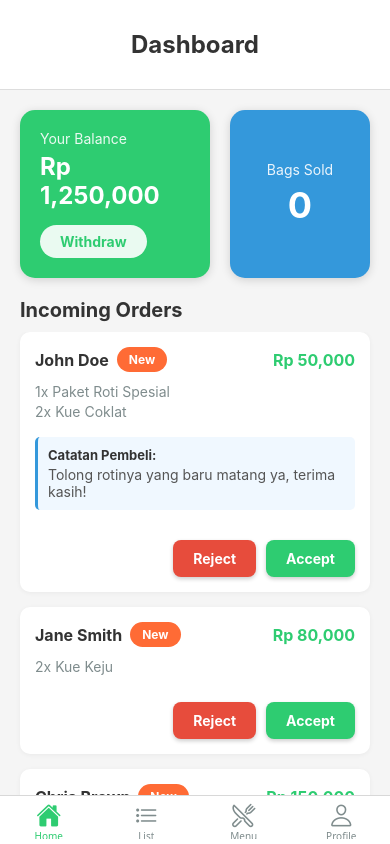
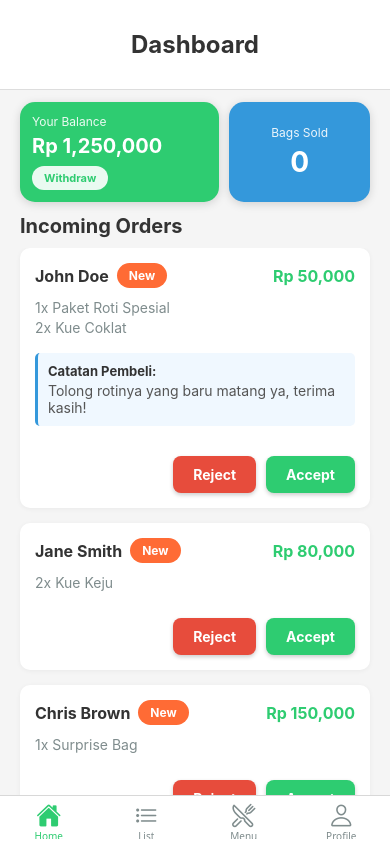
Before and after one commit to dafasr/last_bite, a React Native app: screen /MerchantHome in a window 390 px wide. Built offline with nearby package versions, Linux system fonts and the light colour scheme.

Commit message:
fix : size summary display

```diff
--- a/src/screens/MerchantHomeScreen.js
+++ b/src/screens/MerchantHomeScreen.js
@@ -140,48 +140,48 @@ const styles = StyleSheet.create({
   summaryRow: {
     flexDirection: "row",
     marginHorizontal: 20,
-    marginVertical: 20,
+    marginVertical: 12, // Dikecilkan lagi
   },
   balanceCard: {
     flex: 1.5,
     backgroundColor: "#2ECC71",
-    padding: 20,
+    padding: 12, // Dikecilkan lagi
     borderRadius: 15,
     shadowColor: "#000",
     shadowOffset: { width: 0, height: 2 },
     shadowOpacity: 0.15,
     shadowRadius: 10,
     elevation: 8,
-    marginRight: 10,
+    marginRight: 5, // Dikecilkan lagi
   },
   balanceLabel: {
-    fontSize: 14,
+    fontSize: 12, // Dikecilkan lagi
     color: "#FFFFFF",
     opacity: 0.9,
   },
   balanceAmount: {
-    fontSize: 24,
+    fontSize: 20, // Dikecilkan lagi
     fontWeight: "bold",
     color: "#FFFFFF",
     marginTop: 5,
-    marginBottom: 15,
+    marginBottom: 8, // Dikecilkan lagi
   },
   withdrawButton: {
     backgroundColor: "rgba(255, 255, 255, 0.9)",
-    paddingVertical: 8,
-    paddingHorizontal: 20,
+    paddingVertical: 5, // Dikecilkan lagi
+    paddingHorizontal: 12, // Dikecilkan lagi
     borderRadius: 25,
     alignSelf: "flex-start",
   },
   withdrawButtonText: {
     color: "#2ECC71",
     fontWeight: "bold",
-    fontSize: 14,
+    fontSize: 11, // Dikecilkan lagi
   },
   soldCard: {
     flex: 1,
     backgroundColor: "#3498DB",
-    padding: 20,
+    padding: 12, // Dikecilkan lagi
     borderRadius: 15,
     alignItems: "center",
     justifyContent: "center",
@@ -190,15 +190,15 @@ const styles = StyleSheet.create({
     shadowOpacity: 0.15,
     shadowRadius: 10,
     elevation: 8,
-    marginLeft: 10,
+    marginLeft: 5, // Dikecilkan lagi
   },
   soldLabel: {
-    fontSize: 14,
+    fontSize: 12, // Dikecilkan lagi
     color: "#FFFFFF",
     opacity: 0.9,
   },
   soldAmount: {
-    fontSize: 36,
+    fontSize: 28, // Dikecilkan lagi
     fontWeight: "bold",
     color: "#FFFFFF",
     marginTop: 5,
```
